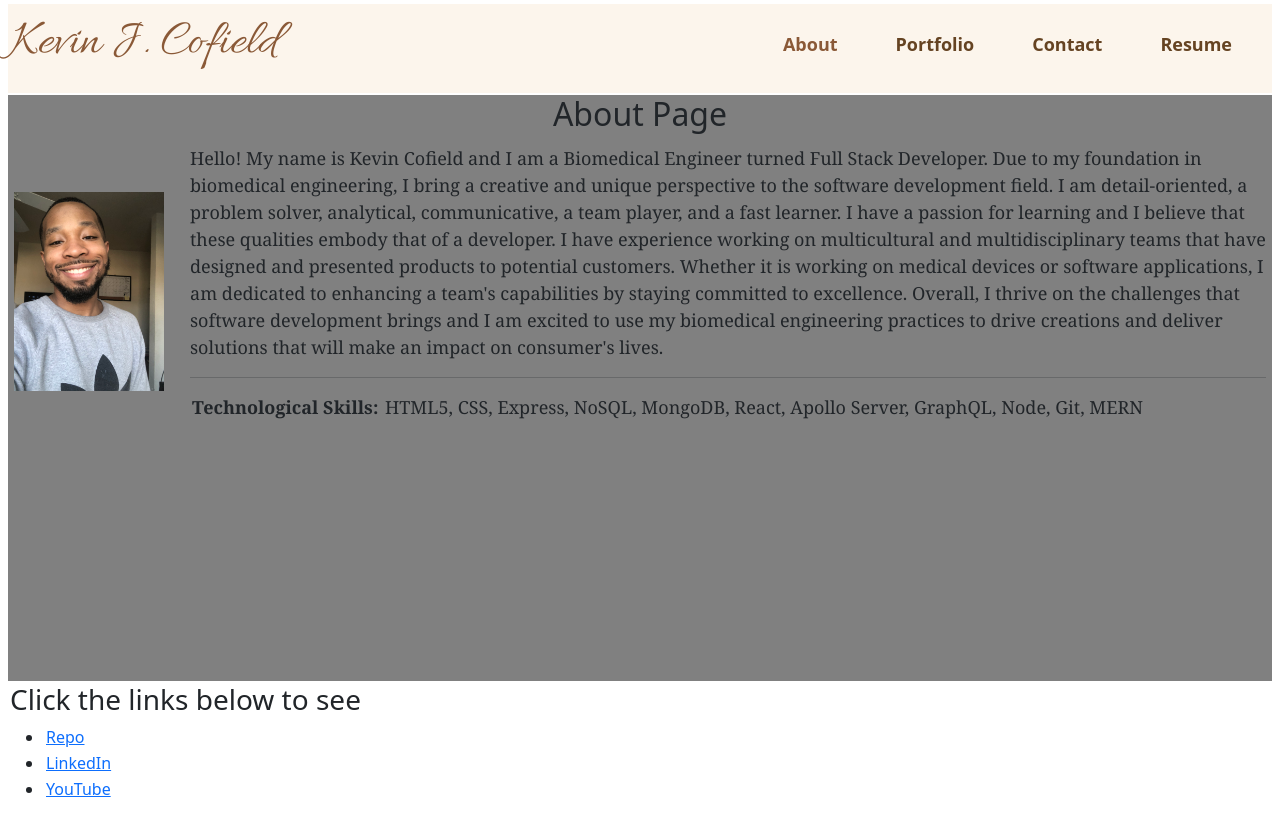
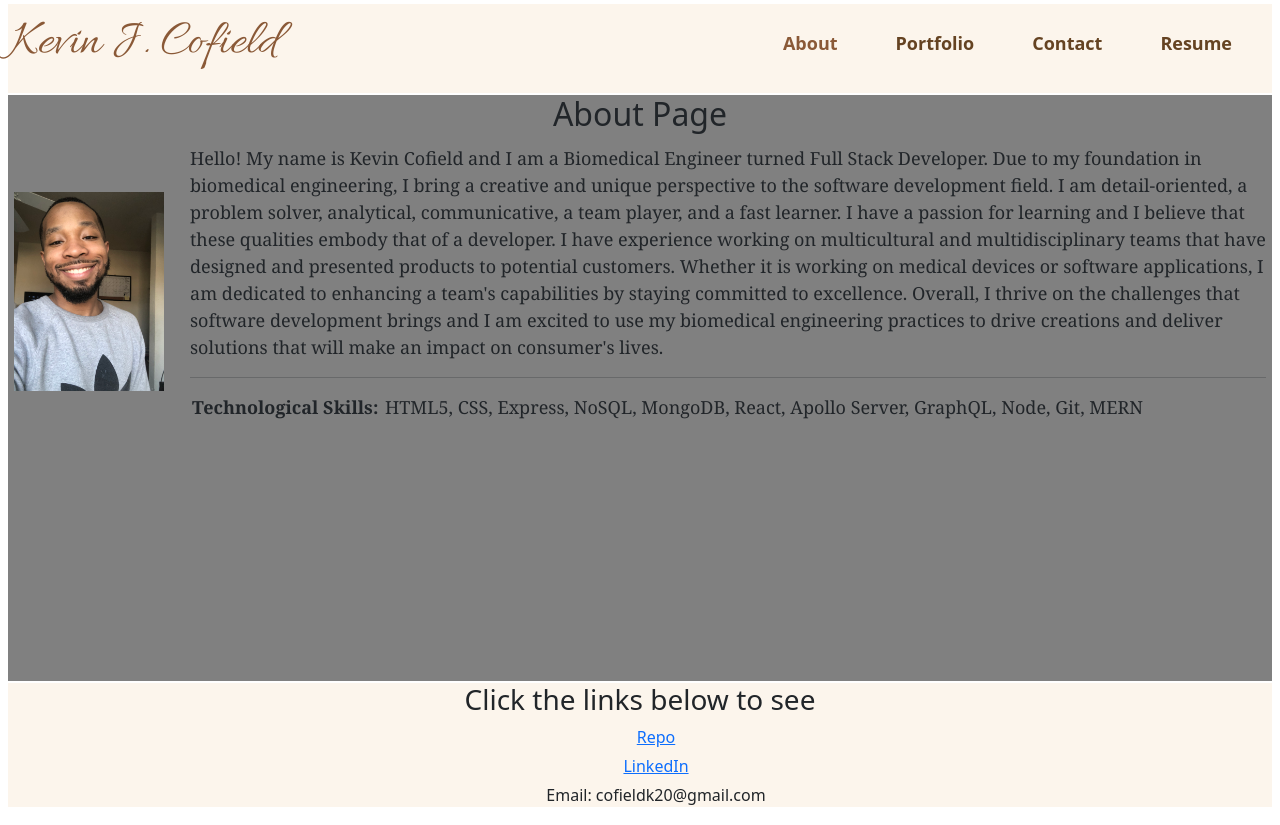
Before and after one commit to Nephew20/React-Portfolio, a React (Create React App) app: page / in a window 1280 px wide. Built offline with nearby package versions, Linux system fonts and the light colour scheme; the HTML template or start-up script is replaced by a standard one.

Commit message:
styling to the footer and developed link to the resume

```diff
--- a/src/components/Footer.js
+++ b/src/components/Footer.js
@@ -1,4 +1,5 @@
 import React from "react";
+import '../styles/footer.css'
 
 function Footer() {
     return (
@@ -16,9 +17,7 @@ function Footer() {
                     </a>
                 </li>
                 <li>
-                    <a href="https://www.youtube.com/channel/UChuAnFBLsRSL1J_KoIvUUig">
-                        YouTube
-                    </a>
+                    Email: cofieldk20@gmail.com
                 </li>
             </ul>
         </footer>
--- a/src/components/pages/Contact.js
+++ b/src/components/pages/Contact.js
@@ -1,12 +1,26 @@
 import React from "react";
 
+const pdfURL = "https://drive.google.com/file/d/12eSLSTXyXdJWDbGVVrVa0cjb_JoqwYSC/view?usp=sharing"
 function Contact() {
+
+    const downloadFileAtURL = (url) => {
+        const fileName = url.split('/').pop()
+        console.log(fileName)
+        const aTag = document.createElement('a')
+        aTag.href = url
+        aTag.setAttribute("download", fileName);
+        document.body.appendChild(aTag);
+        aTag.click();
+        aTag.remove()
+    }
+
     return (
         <div className="contact-section">
+            <div className="contact">
                 <h2> Contact </h2>
+                <p>Send me a message!</p>
 
-
-            <form>
+                <form className="contact">
                     <label for="name">Name:</label> <br />
                     <input type="text" id="name" required />
                     <br />
@@ -33,6 +47,13 @@ function Contact() {
                 </form>
 
             </div>
+            <div className="resume">
+                <h1> Resume </h1>
+                <p>Click below to download my Resume</p>
+                <button className="resume-button" onClick={() => { downloadFileAtURL(pdfURL) }}> Download PDF </button>
+            </div>
+
+        </div>
     )
 }
 
--- a/src/components/pages/Portfolio.js
+++ b/src/components/pages/Portfolio.js
@@ -81,7 +81,7 @@ function Portfolio() {
         ))}
 
         <div className="video-section">
-          <div className="vids">
+          <div className="card">
             <h3>E-Commerce Back End</h3>
             <video width="450" autoPlay controls>
               <source src={Ecommerce} type="video/webm" />
@@ -92,7 +92,9 @@ function Portfolio() {
               <li> <strong>Technologies Used: </strong> Sequilize, Express.js, .env </li>
               <li> <strong>Repo:</strong> <a href="https://github.com/Nephew20/Can-I-Doge-It">Click Here</a> </li>
             </ul>
+          </div>
 
+          <div className="card">
             <h3>README Generator</h3>
             <video width="450" autoPlay controls>
               <source src={ReadmeGen} type="video/webm" />
--- a/src/components/pages/Resume.js
+++ b/src/components/pages/Resume.js
@@ -1,11 +1,12 @@
 import React from "react";
 
 
-const pdfURL = "http://localhost:3000/Resume.pdf"
+const pdfURL = "https://drive.google.com/file/d/12eSLSTXyXdJWDbGVVrVa0cjb_JoqwYSC/view?usp=sharing"
 function Resume() {
 
     const downloadFileAtURL = (url) => {
         const fileName = url.split('/').pop()
+        console.log(fileName)
         const aTag = document.createElement('a')
         aTag.href = url
         aTag.setAttribute("download", fileName);
--- /dev/null
+++ b/src/styles/footer.css
@@ -0,0 +1,13 @@
+footer {
+  text-align: center;
+  background-color: rgb(252, 245, 236)
+}
+
+ul {
+    list-style-type: none;
+}
+
+li {
+    margin-bottom: 5px;
+    font-family: system-ui, -apple-system, BlinkMacSystemFont, 'Segoe UI', Roboto, Oxygen, Ubuntu, Cantarell, 'Open Sans', 'Helvetica Neue', sans-serif;
+}
```
Lines whose indentation alone changed are shown as unchanged.
